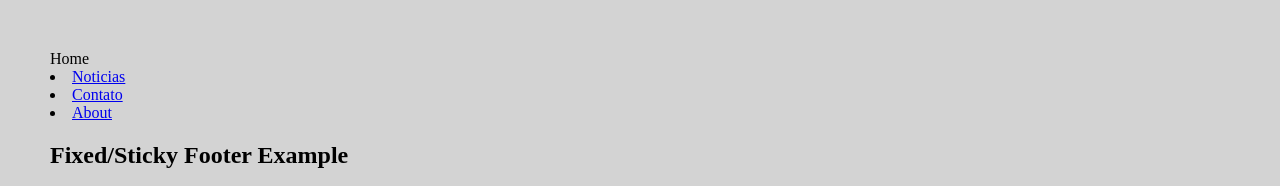
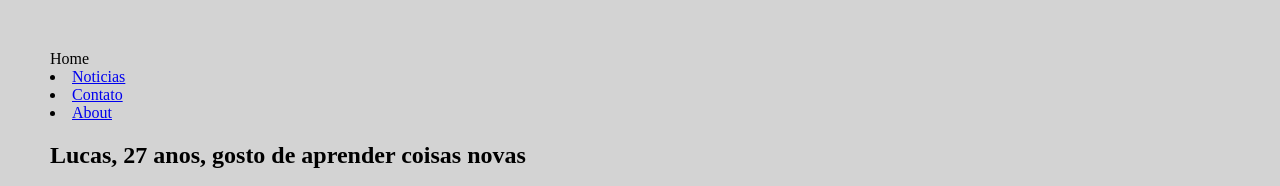
Before and after one commit to lucasoliari/minha_pagina, a plain HTML site: page Index.html in a window 1280 px wide. Shown: the top 186 px of the page. Drawn offline with Linux system fonts and the light colour scheme.

Commit message:
correção de texo em ingleês

```diff
--- a/Index.html
+++ b/Index.html
@@ -27,7 +27,6 @@
 
 
 
-<h2>Fixed/Sticky Footer Example</h2>
 
 <div class="footer">
   <p>Todos os direitos reservados para Lucas Matos Oliari da silva. Contato (11) 98990-2767/ (11) 94579-2662</p>
```
